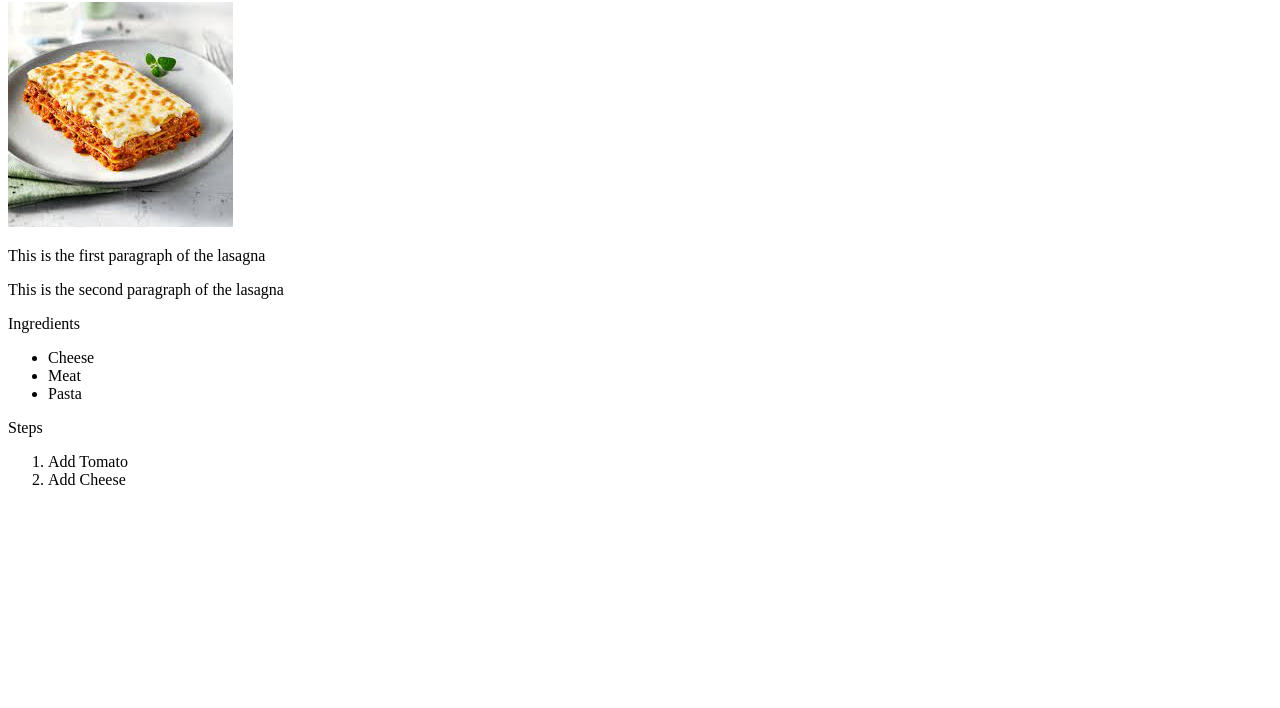
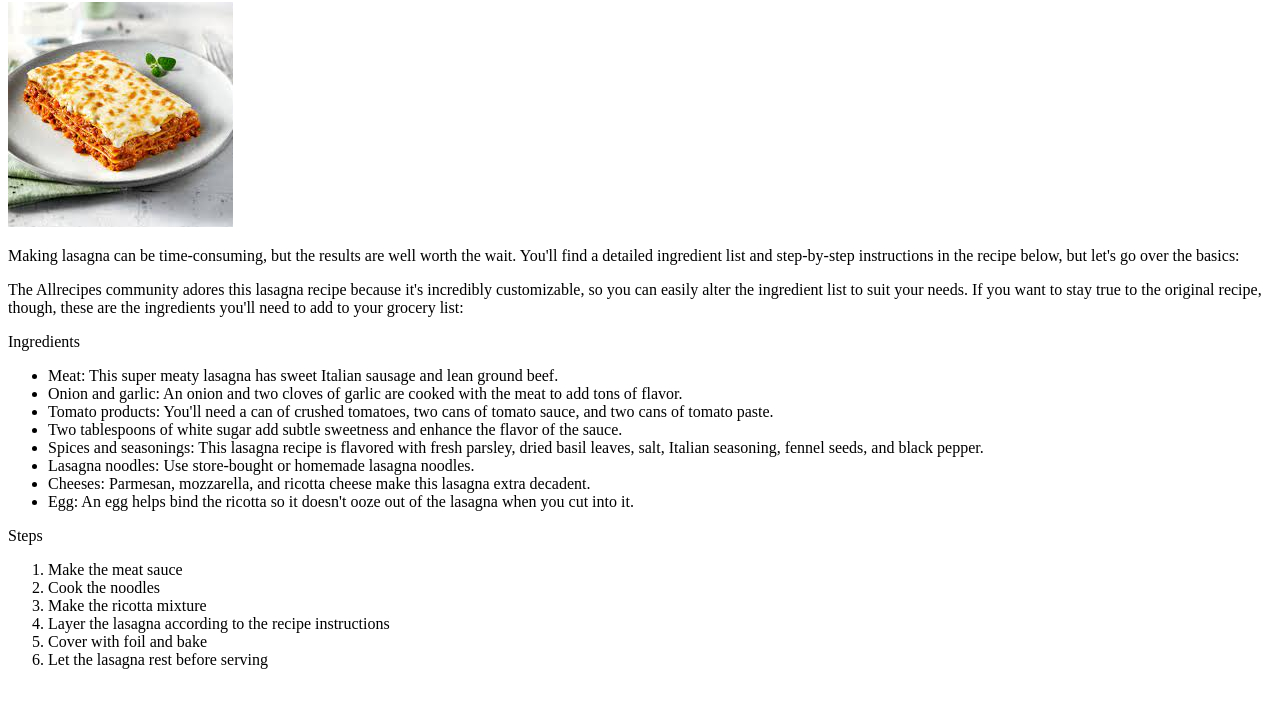
Before and after one commit to SirPopper/odin-recipdes, a plain HTML site: page recipes/lasagna.html in a window 1280 px wide. Shown: the part 78-786 px from the top of the page. Drawn offline with Linux system fonts and the light colour scheme.

Commit message:
Adding ingredients and steps to cook for recipes

```diff
--- a/recipes/lasagna.html
+++ b/recipes/lasagna.html
@@ -9,18 +9,58 @@
   <body>
     <h1>Lasagna</h1>
     <img src="../pictures/lasagna.jpeg" alt="lasagna" />
-    <p>This is the first paragraph of the lasagna</p>
-    <p>This is the second paragraph of the lasagna</p>
+    <p>
+      Making lasagna can be time-consuming, but the results are well worth the
+      wait. You'll find a detailed ingredient list and step-by-step instructions
+      in the recipe below, but let's go over the basics:
+    </p>
+    <p>
+      The Allrecipes community adores this lasagna recipe because it's
+      incredibly customizable, so you can easily alter the ingredient list to
+      suit your needs. If you want to stay true to the original recipe, though,
+      these are the ingredients you'll need to add to your grocery list:
+    </p>
     <p>Ingredients</p>
     <ul>
-      <li>Cheese</li>
-      <li>Meat</li>
-      <li>Pasta</li>
+      <li>
+        Meat: This super meaty lasagna has sweet Italian sausage and lean ground
+        beef.
+      </li>
+      <li>
+        Onion and garlic: An onion and two cloves of garlic are cooked with the
+        meat to add tons of flavor.
+      </li>
+      <li>
+        Tomato products: You'll need a can of crushed tomatoes, two cans of
+        tomato sauce, and two cans of tomato paste.
+      </li>
+      <li>
+        Two tablespoons of white sugar add subtle sweetness and enhance the
+        flavor of the sauce.
+      </li>
+      <li>
+        Spices and seasonings: This lasagna recipe is flavored with fresh
+        parsley, dried basil leaves, salt, Italian seasoning, fennel seeds, and
+        black pepper.
+      </li>
+      <li>Lasagna noodles: Use store-bought or homemade lasagna noodles.</li>
+      <li>
+        Cheeses: Parmesan, mozzarella, and ricotta cheese make this lasagna
+        extra decadent.
+      </li>
+      <li>
+        Egg: An egg helps bind the ricotta so it doesn't ooze out of the lasagna
+        when you cut into it.
+      </li>
     </ul>
     <p>Steps</p>
     <ol>
-      <li>Add Tomato</li>
-      <li>Add Cheese</li>
+      <li>Make the meat sauce</li>
+      <li>Cook the noodles</li>
+      <li>Make the ricotta mixture</li>
+      <li>Layer the lasagna according to the recipe instructions</li>
+      <li>Cover with foil and bake</li>
+      <li>Let the lasagna rest before serving</li>
     </ol>
   </body>
 </html>
```
Also changed, not shown: recipes/pizza.html (+40 -5 lines).
